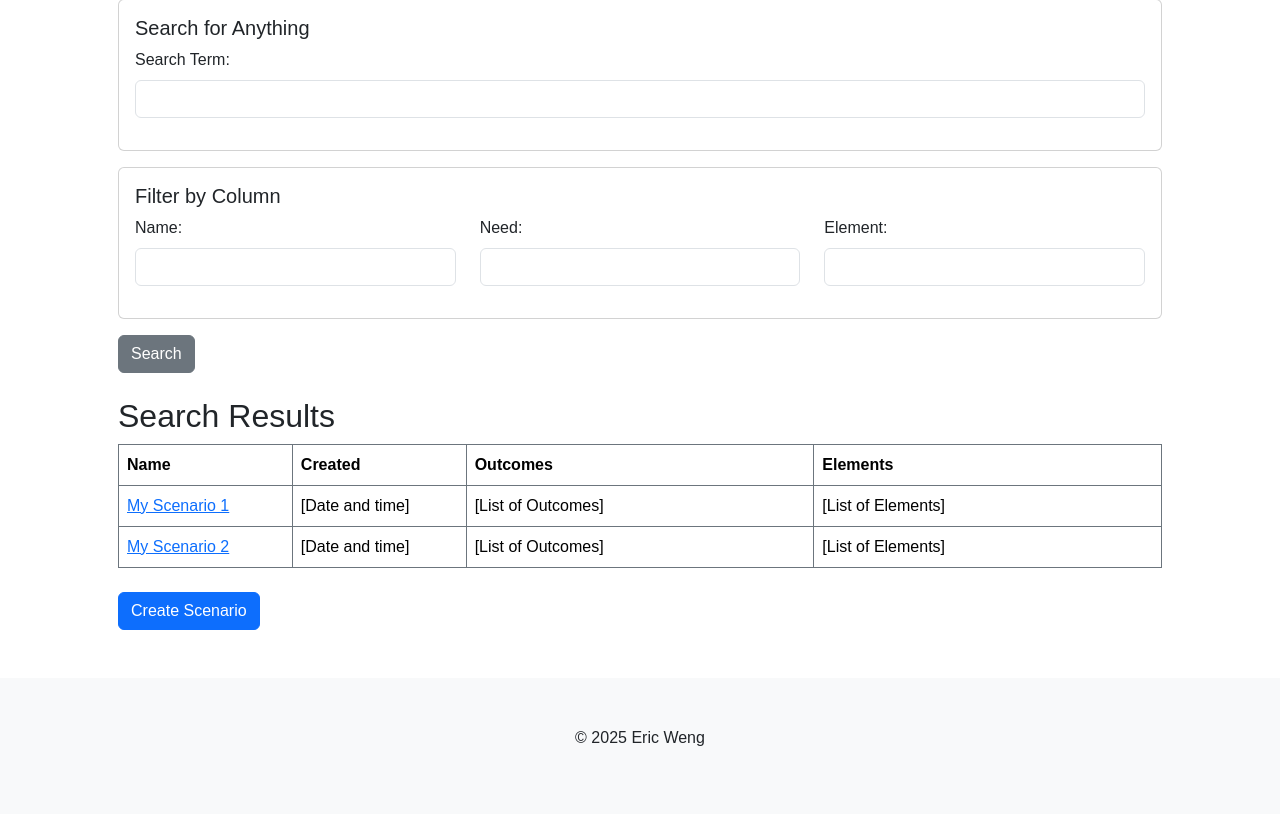
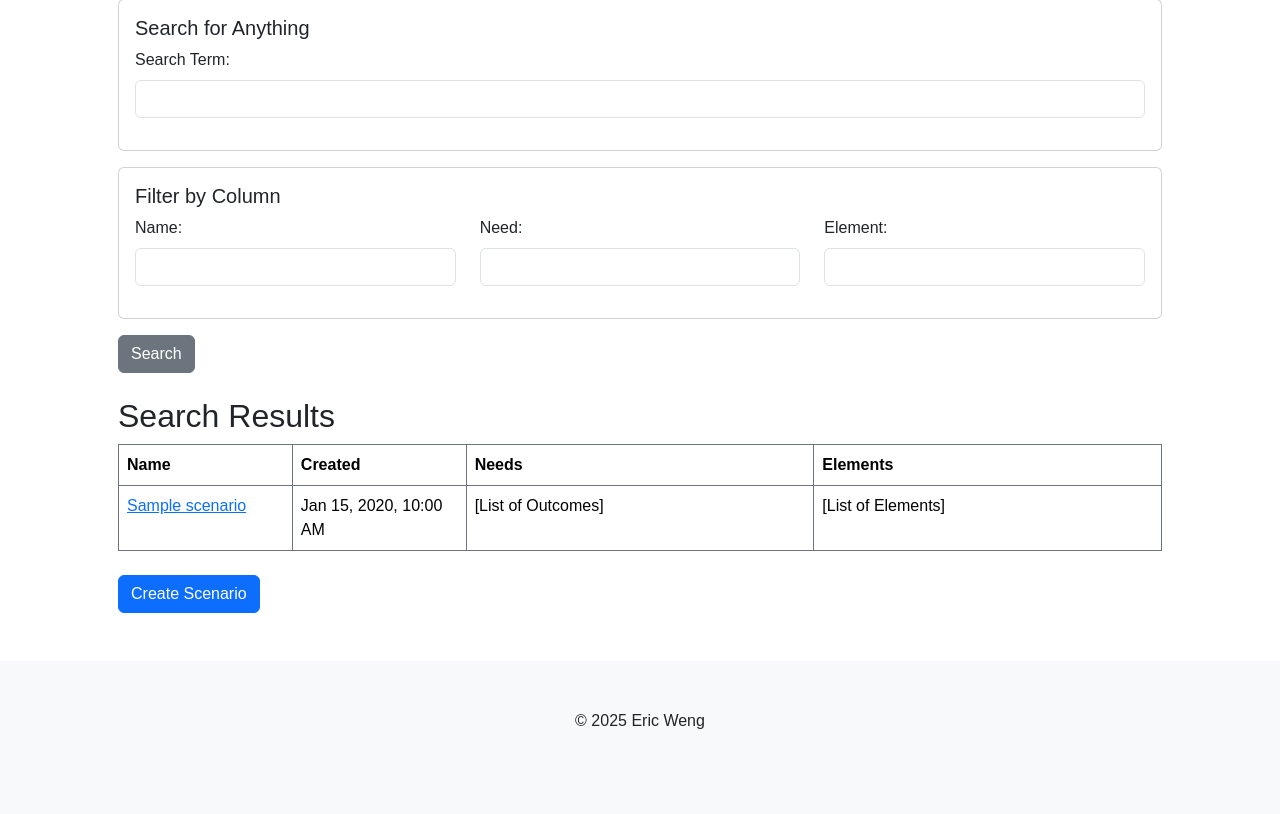
Before and after one commit to qgt7zm/capstone-project, a Django app: page /scenarios in a window 1280 px wide. Shown: the part 365-1179 px from the top of the page. After the commit the page ends 1094 px from the top, so only its background shows below. Run offline with Django 5.2, Linux system fonts and the light colour scheme; tables that the repository leaves empty hold one stand-in row (values such as "Sample post"); some libraries are stand-ins or nearby versions.

Commit message:
Create scenario model

```diff
--- a/myapp/models.py
+++ b/myapp/models.py
@@ -193,6 +193,25 @@ class Result(models.Model):
                 f"{self.get_subject()}, {self.get_age_group()}, {self.sample_size}")
 
 
+class Scenario(models.Model):
+    """A gamified classroom plan with needs and recommendations."""
+    name = models.CharField(max_length=200)
+    created_at = models.DateTimeField(auto_now_add=True)
+    outcomes = models.ManyToManyField(Outcome)
+    subject = models.IntegerField(choices=Result.Subjects, null=True, blank=True)
+    age_group = models.IntegerField(choices=Result.AgeGroups, null=True, blank=True)
+
+    class Meta:
+        unique_together = ["name"]
+        ordering = ["created_at", "name"]
+
+    def get_created_at(self) -> str:
+        return self.created_at.strftime("%b %d, %Y, %H:%M %p")
+
+    def __str__(self):
+        return f"{self.name}"
+
+
 model_classes = [
     Author,
     Resource,
@@ -200,6 +219,7 @@ model_classes = [
     Element,
     Outcome,
     Result,
+    Scenario,
 ]
 
 
--- a/myapp/templates/myapp/scenarios.html
+++ b/myapp/templates/myapp/scenarios.html
@@ -79,25 +79,21 @@
             <tr>
                 <th class="col-2">Name</th>
                 <th class="col-2">Created</th>
-                <th class="col-4">Outcomes</th>
+                <th class="col-4">Needs</th>
                 <th class="col-4">Elements</th>
             </tr>
+            {% for scenario in scenarios %}
             <tr>
                 <td>
-                    <a href="{% url 'myapp:scenarios'%}">My Scenario 1</a>
+                    <a href="{% url 'myapp:scenarios'%}">
+                        {{ scenario.name }}
+                    </a>
                 </td>
-                <td>[Date and time]</td>
+                <td>{{ scenario.get_created_at }}</td>
                 <td>[List of Outcomes]</td>
                 <td>[List of Elements]</td>
             </tr>
-            <tr>
-                <td>
-                    <a href="{% url 'myapp:scenarios'%}">My Scenario 2</a>
-                </td>
-                <td>[Date and time]</td>
-                <td>[List of Outcomes]</td>
-                <td>[List of Elements]</td>
-            </tr>
+            {% endfor %}
         </table>
     </div>
 </section>
--- a/myapp/views.py
+++ b/myapp/views.py
@@ -272,9 +272,15 @@ def add_result_form(request, resource_pk: int) -> HttpResponse:
 
 
 def scenarios(request) -> HttpResponse:
+    filtered_results = Scenario.objects.all()
+
+    context = {
+        "scenarios": filtered_results,
+    }
     return render(
         request,
-        "myapp/scenarios.html"
+        "myapp/scenarios.html",
+        context
     )
 
 
```
Also changed, not shown: myapp/migrations/0007_scenario.py (added).
